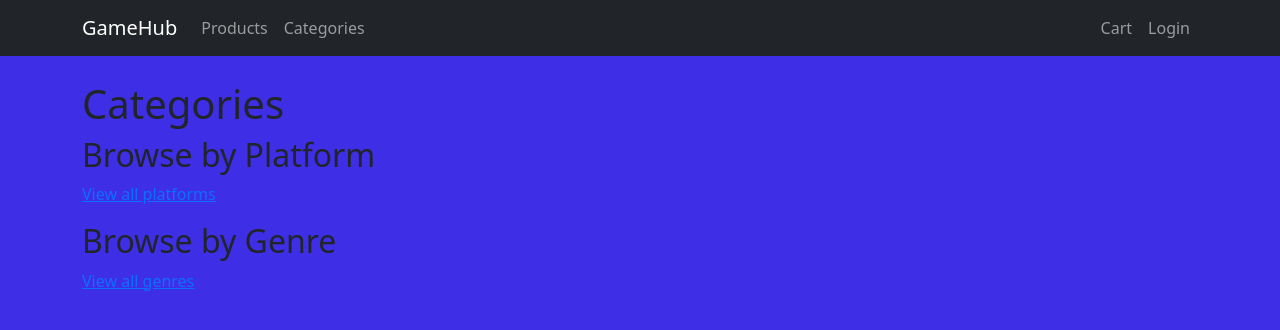
After one commit to Meta1ingus/gamehub, a Django app: page /categories/ in a window 1280 px wide. The commit adds this page. Shown: the top 330 px of the page. Run offline with Django 5.2, Linux system fonts and the light colour scheme.

Commit message:
Refactor product management features: add models for Platform and Genre, update views and templates, and enhance URL routing

```diff
--- a/gamehub_project/urls.py
+++ b/gamehub_project/urls.py
@@ -22,5 +22,5 @@ from django.urls import include
 urlpatterns = [
     path('admin/', admin.site.urls),
     path('', core_views.home, name='home'),
-    path('products/', include('products.urls')),
+    path('', include('products.urls')),
 ]
--- a/products/admin.py
+++ b/products/admin.py
@@ -1,4 +1,6 @@
 from django.contrib import admin
-from .models import Game
+from .models import Game, Platform, Genre
 
 admin.site.register(Game)
+admin.site.register(Platform)
+admin.site.register(Genre)
--- a/core/templates/base.html
+++ b/products/templates/products/base.html
@@ -29,11 +29,11 @@
                 <ul class="navbar-nav me-auto">
 
                     <li class="nav-item">
-                        <a class="nav-link" href="#">Products</a>
+                        <a class="nav-link" href="/products/">Products</a>
                     </li>
 
                     <li class="nav-item">
-                        <a class="nav-link" href="#">Categories</a>
+                        <a class="nav-link" href="/categories/">Categories</a>
                     </li>
                 </ul>
 
--- /dev/null
+++ b/products/templates/products/categories.html
@@ -0,0 +1,13 @@
+{% extends "products/base.html" %}
+
+{% block title %}Categories{% endblock %}
+
+{% block content %}
+<h1>Categories</h1>
+
+<h2>Browse by Platform</h2>
+<p><a href="/platforms/">View all platforms</a></p>
+
+<h2>Browse by Genre</h2>
+<p><a href="/genres/">View all genres</a></p>
+{% endblock %}
--- a/products/templates/products/product_list.html
+++ b/products/templates/products/product_list.html
@@ -15,7 +15,11 @@
             {% endif %}
 
             <div class="card-body">
-                <h5 class="card-title">{{ game.title }}</h5>
+                <h5 class="card-title">
+                    <a href="{% url 'product_detail' game.slug %}" class="text-decoration-none">
+                        {{ game.title }}
+                    </a>
+                </h5>
                 <p class="card-text text-muted">{{ game.platform }}</p>
                 <p class="fw-bold">£{{ game.price }}</p>
             </div>
--- a/products/urls.py
+++ b/products/urls.py
@@ -2,5 +2,10 @@ from django.urls import path
 from . import views
 
 urlpatterns = [
-    path('', views.product_list, name='product_list'),
+    path('platforms/', views.platform_list, name='platform_list'),
+    path('platforms/<slug:slug>/', views.platform_detail, name='platform_detail'),
+
+    path('genres/', views.genre_list, name='genre_list'),
+    path('genres/<slug:slug>/', views.genre_detail, name='genre_detail'),
+    path('categories/', views.categories, name='categories'),
 ]
--- a/products/views.py
+++ b/products/views.py
@@ -1,6 +1,37 @@
-from django.shortcuts import render
-from .models import Game
+from django.shortcuts import render, get_object_or_404
+from .models import Game, Platform, Genre
 
 def product_list(request):
     games = Game.objects.all()
     return render(request, 'products/product_list.html', {'games': games})
+
+def product_detail(request, slug):
+    game = get_object_or_404(Game, slug=slug)
+    return render(request, 'products/product_detail.html', {'game': game})
+
+def platform_list(request):
+    platforms = Platform.objects.all()
+    return render(request, 'products/platform_list.html', {'platforms': platforms})
+
+def platform_detail(request, slug):
+    platform = get_object_or_404(Platform, slug=slug)
+    games = Game.objects.filter(platform=platform)
+    return render(request, 'products/platform_detail.html', {
+        'platform': platform,
+        'games': games
+    })
+
+def genre_list(request):
+    genres = Genre.objects.all()
+    return render(request, 'products/genre_list.html', {'genres': genres})
+
+def genre_detail(request, slug):
+    genre = get_object_or_404(Genre, slug=slug)
+    games = Game.objects.filter(genre=genre)
+    return render(request, 'products/genre_detail.html', {
+        'genre': genre,
+        'games': games
+    })
+
+def categories(request):
+    return render(request, 'products/categories.html')
```
Also changed, not shown: core/templates/core/home.html (+11 -2 lines), products/models.py (+36 -2 lines), products/templates/products/genre_detail.html (added, +9 -0 lines), products/templates/products/genre_list.html (added, +8 -0 lines), products/templates/products/platform_detail.html (added, +9 -0 lines), products/templates/products/platform_list.html (added, +8 -0 lines), products/templates/products/product_detail.html (added, +28 -0 lines), db.sqlite3, products/migrations/0002_genre_platform_game_slug_alter_game_genre_and_more.py (added).
